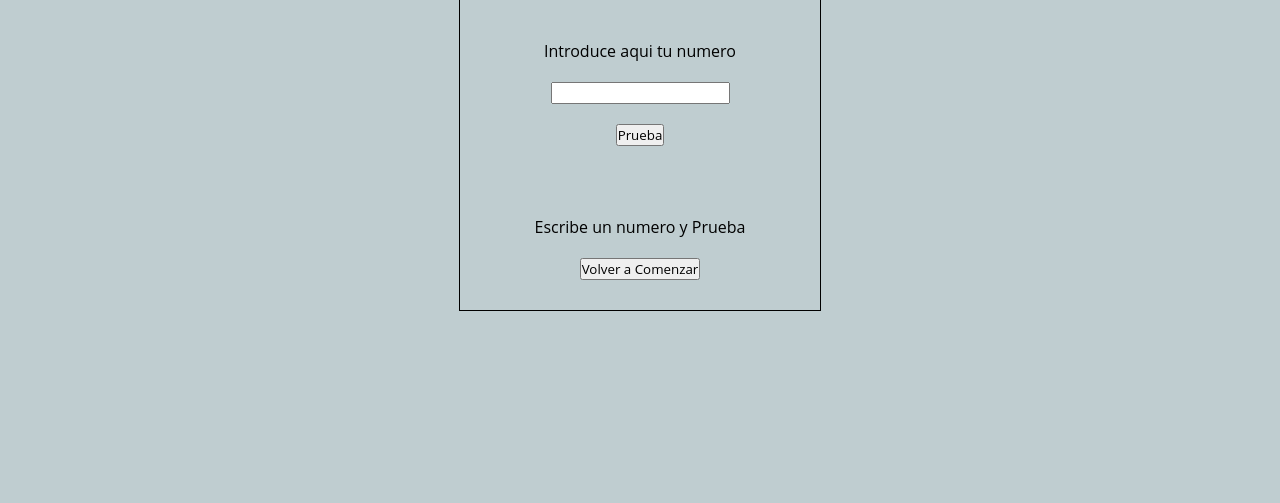
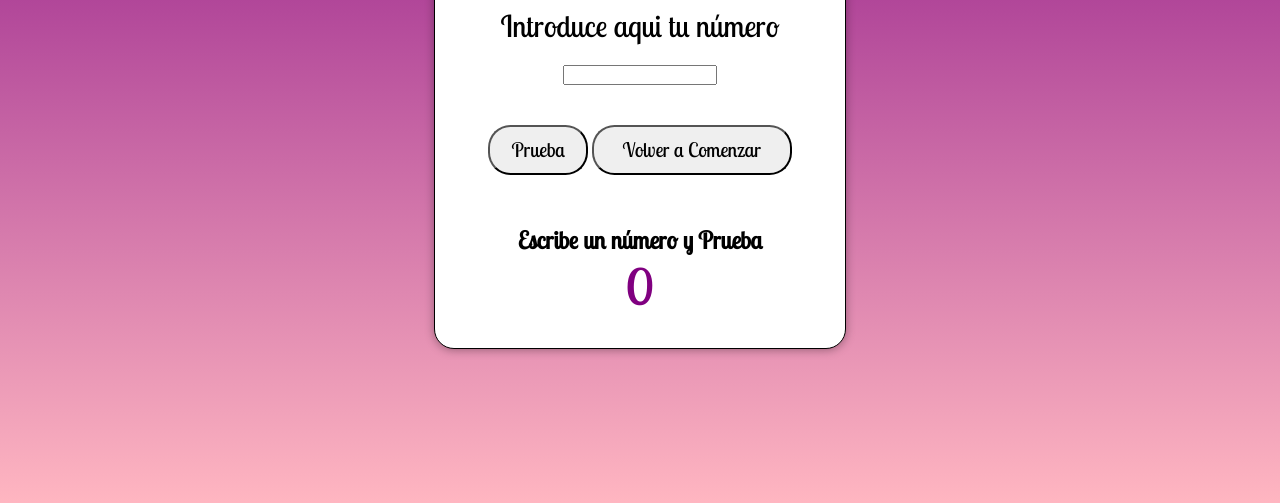
Before and after one commit to Adalab/m2-evaluacion-intermedia-laudmazzaferro, a plain HTML site: page index.html in a window 1280 px wide. Shown: the part 317-820 px from the top of the page. Drawn offline with Linux system fonts and the light colour scheme.

Commit message:
Add styles in main.css

```diff
--- a/index.html
+++ b/index.html
@@ -4,19 +4,22 @@
     <meta charset="UTF-8">
     <meta name="viewport" content="width=device-width, initial-scale=1.0">
     <meta http-equiv="X-UA-Compatible" content="ie=edge">
-    <link href="https://fonts.googleapis.com/css?family=Merriweather|Montserrat|Open+Sans&display=swap">
+    <link href="https://fonts.googleapis.com/css?family=Alfa+Slab+One&display=swap" rel="stylesheet">
+    <link href="https://fonts.googleapis.com/css?family=Lobster+Two&display=swap" rel="stylesheet">
     <title>Evaluacion Intermedia Modulo 2</title>
     <link rel="stylesheet" href="styles/main.css">
 </head>
 <body class="body">
     <div class="game-container">
-    <h1 class="tittle">Adivina el numero</h1>
-    <label class="fill_number" for="number">Introduce aqui tu numero </label>
-    <input class="field__fill-number" type="text" value="" name="number" id="number" required>
+    <h1 class="tittle">Adivina el número</h1>
+    <label class="fill_number" for="number">Introduce aqui tu número </label>
+    <input class="field__fill-number" type="number" value="" name="number" id="number" required>
+    <div class="buttons-container">
     <button class="btn">Prueba</button>
-    <p class="text">Escribe un numero y Prueba</p>
+    <button class="reset-button">Volver a Comenzar</button>
+    </div>
+    <h2 class="text">Escribe un número y Prueba</h2>
     <p class="lost">0</p>
-    <button class="reset-button">Volver a Comenzar</button>
     </div>
     <script src="js/main.js"></script>
 </body>
--- a/js/main.js
+++ b/js/main.js
@@ -17,16 +17,17 @@ function clickbtn() {
   const numberValue = parseInt(number.value);
   //console.log(number.value);
   cont = cont + 1;
-  lost.innerHTML = cont;
+  lost.innerHTML = cont +' Intentos';
+  console.log(numberValue + 'ganador');
 
   if (myRandomNumber === numberValue) {
-    text.innerHTML = '¡HAS GANADO, CAMPEONA!';
+    text.innerHTML = 'HAS GANADO, CON TAN SOLO';
     console.log('ganador');
   } else if (number.value === ''){
     console.log('vacio');
-    text.innerHTML = 'Campo vacio, escribir un numero';
+    text.innerHTML = 'Campo vacío, escribir un número';
   }else if (numberValue>100 | numberValue< 0){
-    text.innerHTML = 'El numero tiene que estar entre 0 y 100,Te has salido del rango';
+    text.innerHTML = 'El número tiene que estar entre 0 y 100,Te has salido del rango';
     console.log('raango');
   }else if (myRandomNumber > numberValue) {
     text.innerHTML = 'Demasiado bajo';
--- a/styles/main.css
+++ b/styles/main.css
@@ -1,7 +1,7 @@
 *{
     margin: 0px;
     padding: 0px;
-    font-family: 'open sans', sans-serif;;
+    font-family: 'Lobster Two', cursive;
 
 }
 .game-container{
@@ -9,10 +9,13 @@
     flex-direction: column;
     align-items: center;
     position: relative;
-    width: 300px;
+    width: 350px;
     border:solid black 1px;
+    border-radius: 20px;
     margin:auto;
     padding: 30px;
+    background: white;
+    box-shadow: 0 1px 10px 0 rgba(0, 0, 0, 0.35);
 }
 .body{
     height: 100vh;
@@ -22,30 +25,48 @@
     justify-content: center;
     background: #bfcdd0;
     margin-top: 20px;
+    background: linear-gradient(to bottom, purple, lightpink);
 }
 .tittle{
     margin-bottom: 70px;
+    font-size: 35px;
+    font-family: 'Alfa Slab One', cursive;
 }
 .fill_number{
     margin-bottom: 20px;
+    font-size: 30px;
 }
 .field__fill-number{
     margin-bottom: 20px;
 }
 .btn{
-    margin-bottom: 70px;
+    margin-bottom: 50px;
+    text-decoration: none;
+    width: 100px;
+    height: 50px;
+    border-radius:22.5px;
+    font-size: 20px;
 }
+.btn:hover {
+    background-color: lightpink;
+  }
+
 .lost{
-    position: absolute;
-    right: 0px;
-    top: 0px;
-    color: red;
-    font-size: 100px;
-    line-height: 100%;
+    color:purple;
+    font-size: 50px;
 }
 .reset-button{
     margin-top: 20px;
+    margin-bottom: 50px;
+    text-decoration: none;
+    width: 200px;
+    height: 50px;
+    border-radius:22.5px;
+    font-size: 20px;
 }
+.reset-button:hover {
+    background-color:lightpink;
+  }
 .text{
 
     text-align: center;
```
